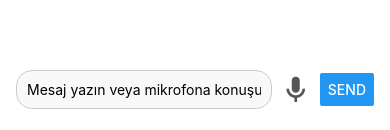
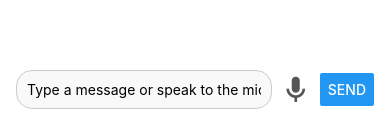
Before and after one commit to recepp/kspeaker, a React Native app: screen / in a window 390 px wide. Shown: the part 711-841 px from the top of the page. Built offline with nearby package versions, Linux system fonts and the light colour scheme.

Commit message:
layout fix

```diff
--- a/ChatScreen.tsx
+++ b/ChatScreen.tsx
@@ -76,7 +76,7 @@ const ChatScreen: React.FC = () => {
           style={styles.input}
           value={input}
           onChangeText={setInput}
-          placeholder="Mesaj yazın veya mikrofona konuşun..."
+          placeholder="Type a message or speak to the mic..."
           onSubmitEditing={handleSend}
           returnKeyType="send"
         />
@@ -98,7 +98,7 @@ const styles = StyleSheet.create({
   messages: {
     flex: 1,
     marginBottom: 8,
-    marginTop: 16,
+    marginTop: 40,
   },
   messageBubble: {
     padding: 10,
--- a/package.json
+++ b/package.json
@@ -32,6 +32,7 @@
     "@react-native/typescript-config": "0.81.4",
     "@types/jest": "^29.5.13",
     "@types/react": "^19.1.0",
+    "@types/react-native-vector-icons": "^6.4.18",
     "@types/react-test-renderer": "^19.1.0",
     "eslint": "^8.19.0",
     "jest": "^29.6.3",
```
Also changed, not shown: 1 other file (tests, documents, lock files or other folders).
